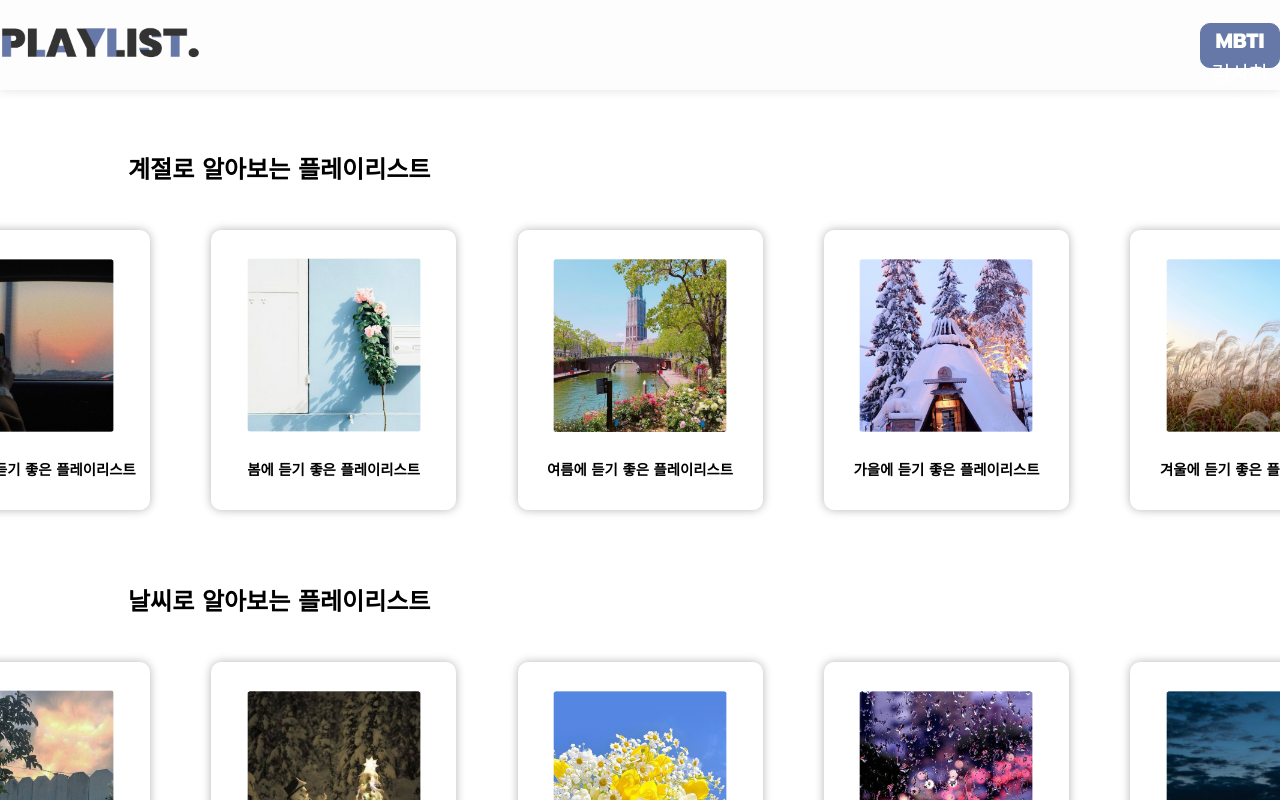
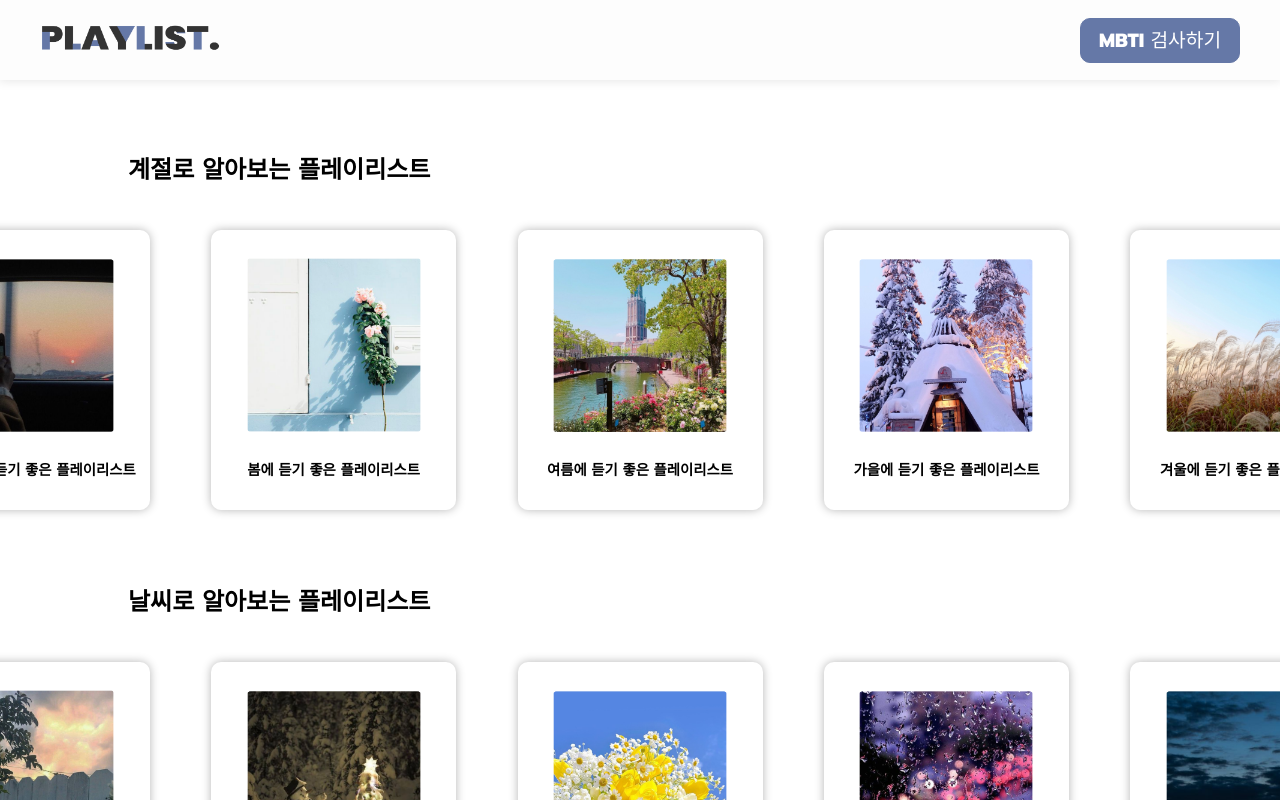
Before and after one commit to MGCWingcombo/Playlist_Client, a React (Create React App) app: page / in a window 1280 px wide. Shown: the top 800 px of the page. Built offline with nearby package versions, Linux system fonts and the light colour scheme.

Commit message:
헤더 부분 수정

```diff
--- a/src/Pages/Main/Style.js
+++ b/src/Pages/Main/Style.js
@@ -11,13 +11,13 @@ export const Content = styled.div`
 
 export const Header = styled.header`
   width: 100%;
-  height: 90px;
+  height: 80px;
   background: #fdfdfd;
   box-shadow: 0px 0px 10px 1px rgb(0, 0, 0, 0.1);
   display: flex;
   position: fixed;
   flex-direction: row;
-  justify-content: space-around;
+  justify-content: space-between;
   align-items: center;
 
   @media ${device.mobile} {
@@ -26,19 +26,19 @@ export const Header = styled.header`
 `;
 
 export const Logo = styled.div`
+  margin-left: 5vh;
   img {
-    width: 200px;
-    height: 60px;
+    width: 180px;
+    height: 50px;
   }
-  margin-right: 500px;
 `;
 
 export const Button = styled.button`
-  margin-left: 500px;
+  margin-right: 5vh;
   font-family: "Prompt";
-  width: 210px;
+  width: 160px;
   height: 45px;
-  font-size: 1.3rem;
+  font-size: 1.2rem;
   color: white;
   background: #6578a7;
   border: 1px solid #6578a7;
```
